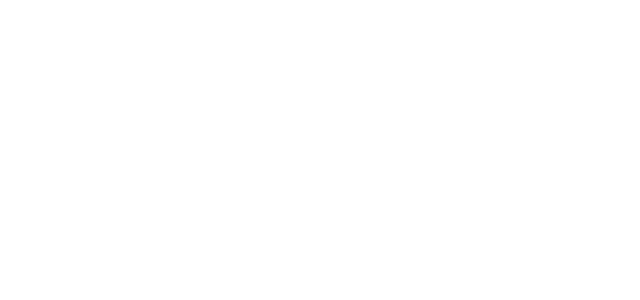
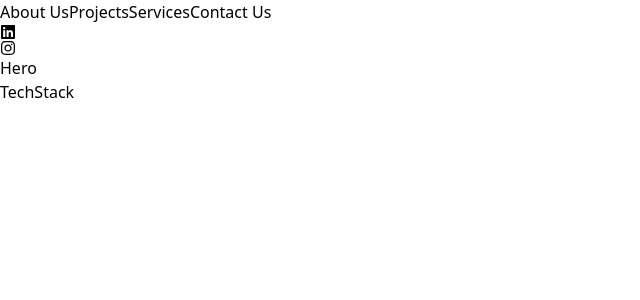
Before and after one commit to riyan04/prodvices, a Next.js app: page / in a window 1280 px wide. Shown: the top 300 px of the page, without its empty margins (0-640 px from the left). Built offline with nearby package versions, Linux system fonts and the light colour scheme.

Commit message:
demo push

```diff
--- /dev/null
+++ b/src/app/components/Hero.tsx
@@ -0,0 +1,9 @@
+
+
+const Hero = () => {
+  return (
+    <div>Hero</div>
+  )
+}
+
+export default Hero
--- /dev/null
+++ b/src/app/components/Navbar.tsx
@@ -0,0 +1,30 @@
+import Link from "next/link"
+import { FaLinkedin, FaInstagram } from "react-icons/fa";
+
+
+const Navbar = () => {
+  return (
+    <div className="flex justify-between">
+        <div className=" pl-2 flex justify-between gap-4">
+            <Link href={"#"}>
+                About Us
+            </Link>
+            <Link href={"#"}>
+                Projects
+            </Link>
+            <Link href={"#"}>
+                Services
+            </Link>
+            <Link href={"#"}>
+                Contact Us
+            </Link>
+        </div>
+        <div className=" flex mt-1">
+            <FaLinkedin />
+            <FaInstagram />
+        </div>
+    </div>
+  )
+}
+
+export default Navbar
--- /dev/null
+++ b/src/app/components/TechStack.tsx
@@ -0,0 +1,9 @@
+
+
+const TechStack = () => {
+  return (
+    <div>TechStack</div>
+  )
+}
+
+export default TechStack
--- /dev/null
+++ b/src/app/components/index.ts
@@ -0,0 +1,8 @@
+import Hero from "./Hero";
+import Navbar from "./Navbar";
+import TechStack from "./TechStack";
+
+
+
+
+export {Navbar, Hero, TechStack}
--- a/src/app/page.tsx
+++ b/src/app/page.tsx
@@ -1,42 +1,23 @@
+import { Hero, Navbar, TechStack } from "./components";
 
 
 export default function Home() {
   return (
-    <div className="">
+    <div className=" bg-slate-50 h-screen">
       {/* NAV */}
-      <div>
-        {/* Navbar */}
-        <div>
-          {/* Logo & Name */}
-        </div>
-        {/* Justified between */}
-        <div>
-          {/* About, Projects, Services, CTA */}
-        </div>
+      <div className=" pt-2">
+        <Navbar />
       </div>
 
       {/* HERO */}
       <div>
         {/* Hero */}
-        <div>
-          {/* Items center */}
-          <div>
-            {/* Image of Riyan And Sanjeev */}
-          </div>
-          <div>
-            {/* We'll tell were're from IITK...blah blah blah */}
-          </div>
-          <div>
-            {/* Contact us */}
-          </div>
-        </div>
+        <Hero />
       </div>
 
-
-
       <div>
-        {/* Tech Stack */}
         {/* Carrousal */}
+        <TechStack />
       </div>
 
       <div>
```
Also changed, not shown: package.json (+6 -5 lines), 1 other file (tests, documents, lock files or other folders).
